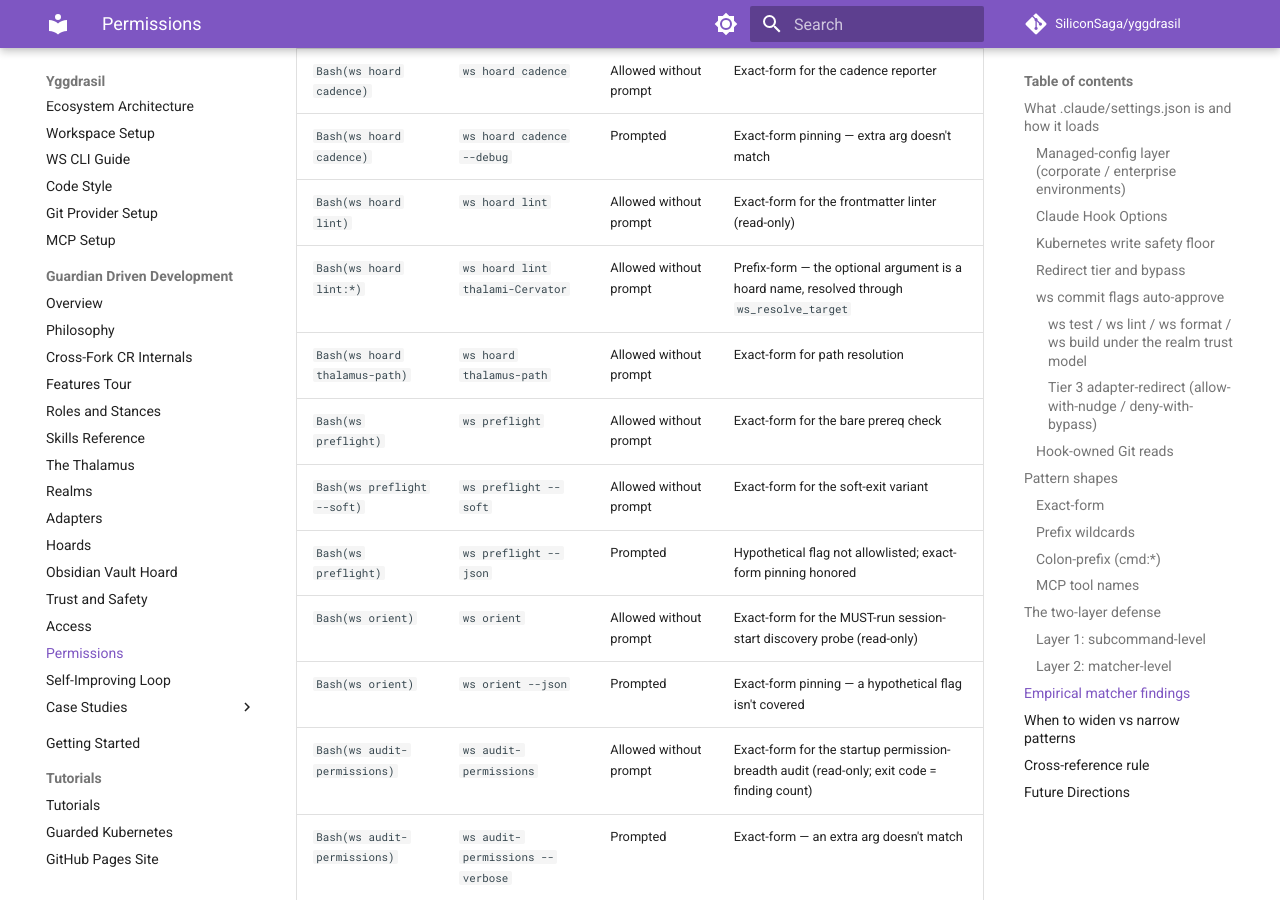
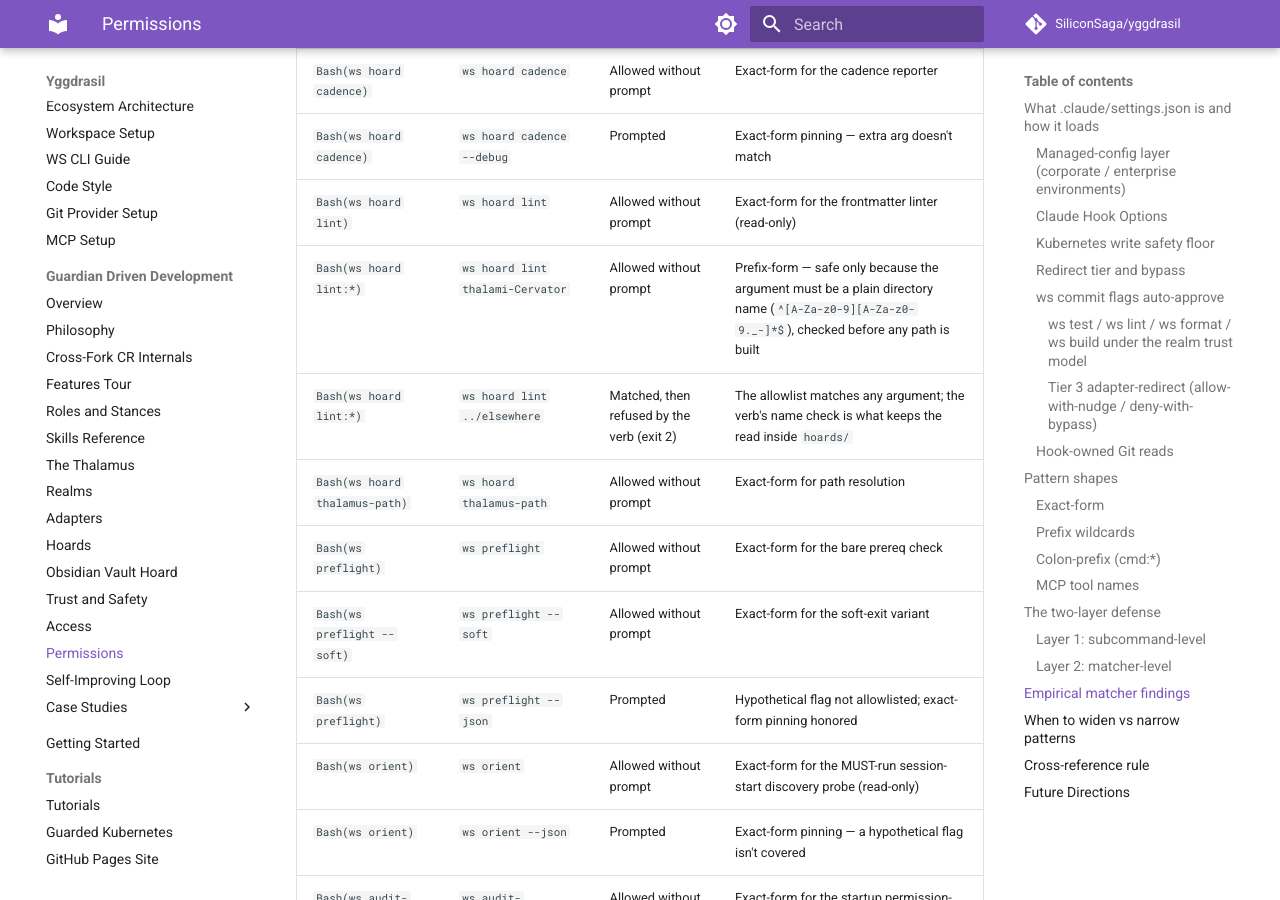
Before and after one commit to SiliconSaga/yggdrasil, an MkDocs documentation site: the page built from docs/gdd/permissions.md, in a window 1280 px wide and 900 px high, scrolled down 7720 px. Built offline with MkDocs 1.6.1 and Material for MkDocs 9.7.7, drawn with Linux system fonts in a browser that asks for light colours; comment, search, counter and statistics services are not loaded.

Commit message:
fix(hoard-lint): refuse a hoard name that leaves hoards/, and exit 2 without yq
The explicit hoard argument went straight into "$HOARDS_DIR/$hoard", and the previous commit allowlisted `ws hoard lint:*` — so `../elsewhere` read and reported on thalamus files outside hoards/ without a prompt. Now validated with the safe-name rule init and clone already use; the permissions doc had wrongly claimed ws_resolve_target covered it. The shared yq guard exited 1, which lint documents as findings; lint now gets 2.

Three new tests, each confirmed to fail against the unfixed script. Also: gdd-flow no longer claims lint enforces the word budget or tells a step from a status report, and the new prose in housekeeping and the fixtures is de-wrapped.

Co-Authored-By: Claude Opus 5 (1M context) <noreply@anthropic.com>

```diff
--- a/docs/gdd/permissions.md
+++ b/docs/gdd/permissions.md
@@ -176,7 +176,8 @@ Verified in interactive testing. Each row is a (pattern, attempted command, expe
 | `Bash(ws hoard cadence)` | `ws hoard cadence` | Allowed without prompt | Exact-form for the cadence reporter |
 | `Bash(ws hoard cadence)` | `ws hoard cadence --debug` | Prompted | Exact-form pinning — extra arg doesn't match |
 | `Bash(ws hoard lint)` | `ws hoard lint` | Allowed without prompt | Exact-form for the frontmatter linter (read-only) |
-| `Bash(ws hoard lint:*)` | `ws hoard lint thalami-Cervator` | Allowed without prompt | Prefix-form — the optional argument is a hoard name, resolved through `ws_resolve_target` |
+| `Bash(ws hoard lint:*)` | `ws hoard lint thalami-Cervator` | Allowed without prompt | Prefix-form — safe only because the argument must be a plain directory name (`^[A-Za-z0-9][A-Za-z0-9._-]*$`), checked before any path is built |
+| `Bash(ws hoard lint:*)` | `ws hoard lint ../elsewhere` | Matched, then refused by the verb (exit 2) | The allowlist matches any argument; the verb's name check is what keeps the read inside `hoards/` |
 | `Bash(ws hoard thalamus-path)` | `ws hoard thalamus-path` | Allowed without prompt | Exact-form for path resolution |
 | `Bash(ws preflight)` | `ws preflight` | Allowed without prompt | Exact-form for the bare prereq check |
 | `Bash(ws preflight --soft)` | `ws preflight --soft` | Allowed without prompt | Exact-form for the soft-exit variant |
```
Also changed, not shown: .agent/skills/gdd-flow/SKILL.md (+1 -1 lines), .agent/skills/gdd-housekeeping/SKILL.md (+4 -23 lines), CHANGELOG.md (+1 -1 lines), 6 other files.
